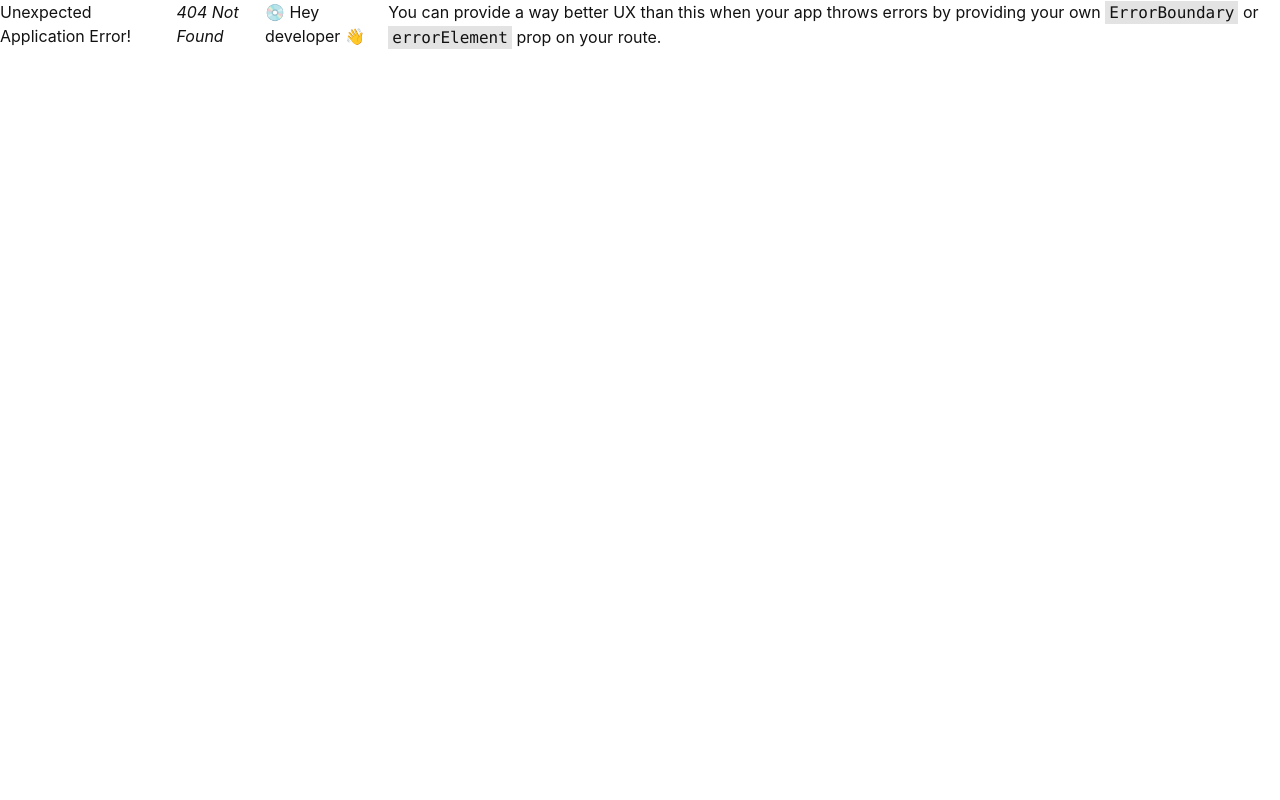
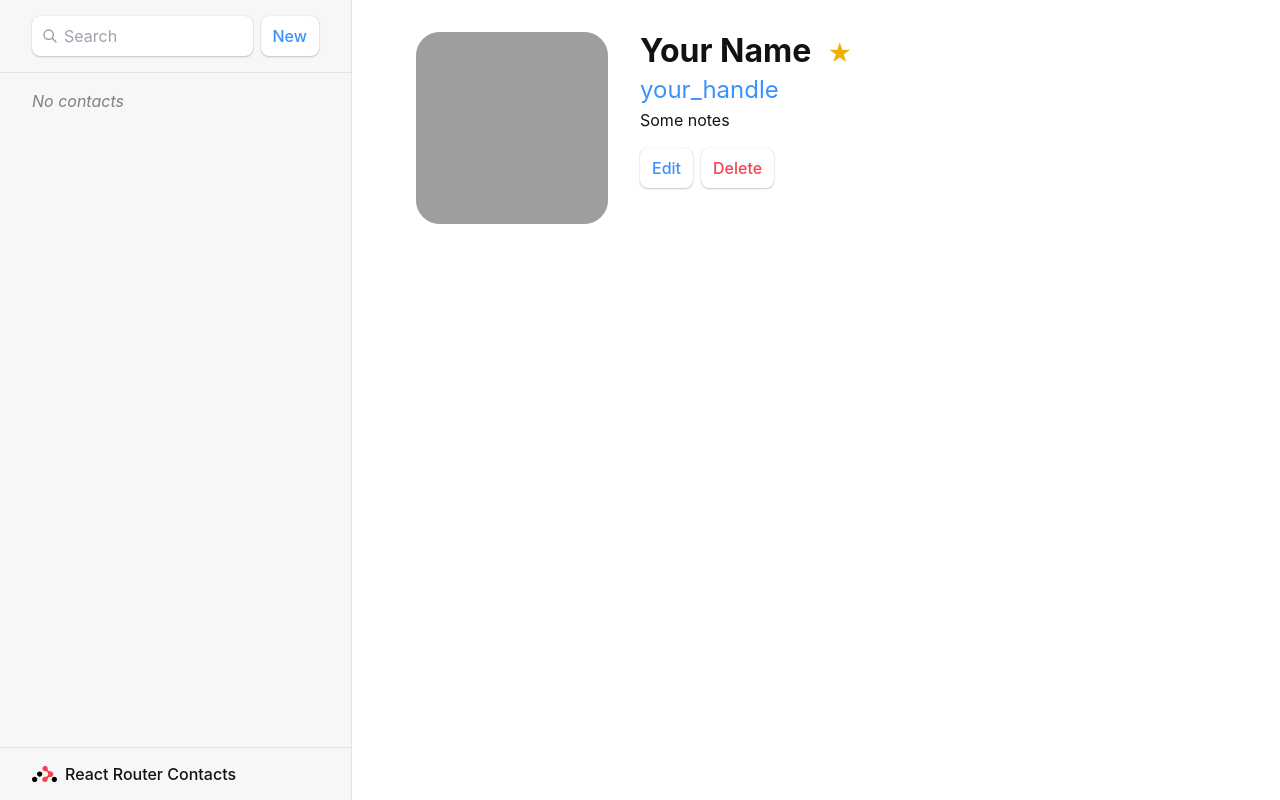
Before and after one commit to Chizaram-Igolo/contact-list, a React (Vite) app: page /contacts/1 in a window 1280 px wide. Before the commit this address had no page. Built offline with nearby package versions, Linux system fonts and the light colour scheme; grey boxes are pictures that could not be loaded.

Commit message:
➕ Add 'contact' Component

```diff
--- a/package.json
+++ b/package.json
@@ -14,7 +14,8 @@
     "match-sorter": "^6.3.1",
     "react": "^18.2.0",
     "react-dom": "^18.2.0",
-    "react-router-dom": "^6.15.0"
+    "react-router-dom": "^6.15.0",
+    "sort-by": "^1.2.0"
   },
   "devDependencies": {
     "@types/react": "^18.2.15",
--- /dev/null
+++ b/src/error-page.tsx
@@ -0,0 +1,21 @@
+import { useRouteError } from "react-router-dom";
+
+type ErrorResponse = {
+  statusText: string;
+  message: string;
+};
+
+export default function ErrorPage() {
+  const error = useRouteError() as ErrorResponse;
+  console.error(error);
+
+  return (
+    <div id="error-page">
+      <h1>Oops!</h1>
+      <p>Sorry, an unexpected error has occurred.</p>
+      <p>
+        <i>{error.statusText || error.message}</i>
+      </p>
+    </div>
+  );
+}
--- a/src/main.tsx
+++ b/src/main.tsx
@@ -2,9 +2,24 @@ import React from "react";
 import ReactDOM from "react-dom/client";
 import { createBrowserRouter, RouterProvider } from "react-router-dom";
 import "./index.css";
-import Root from "./routes/roots";
+import Root from "./routes/root";
+import { loader as rootLoader } from "./utils/functions";
+import ErrorPage from "./error-page";
+import Contact from "./routes/contact";
 
-const router = createBrowserRouter([{ path: "/", element: <Root /> }]);
+const router = createBrowserRouter([
+  {
+    path: "/",
+    element: <Root />,
+    errorElement: <ErrorPage />,
+    loader: rootLoader,
+    children: [{ path: "contacts/:contactId", element: <Contact /> }],
+  },
+  {
+    path: "contacts/:contactId",
+    element: <Contact />,
+  },
+]);
 
 ReactDOM.createRoot(document.getElementById("root")!).render(
   <React.StrictMode>
--- /dev/null
+++ b/src/routes/contact.tsx
@@ -0,0 +1,81 @@
+import { Form } from "react-router-dom";
+import { Contact } from "../utils/types";
+
+export default function Contact() {
+  const contact = {
+    first: "Your",
+    last: "Name",
+    avatar: "https://placekitten.com/g/200/200",
+    twitter: "your_handle",
+    notes: "Some notes",
+    favorite: true,
+  };
+
+  return (
+    <div id="contact">
+      <div>
+        <img src={contact.avatar} alt={contact.avatar || ""} />
+      </div>
+
+      <div>
+        <h1>
+          {contact.first || contact.last ? (
+            <>
+              {contact.first} {contact.last}
+            </>
+          ) : (
+            <i>No Name</i>
+          )}
+          <Favorite contact={contact} />
+        </h1>
+
+        {contact.twitter && (
+          <p>
+            <a target="_blank" href={`https://twitter.com/${contact.twitter}`}>
+              {contact.twitter}
+            </a>
+          </p>
+        )}
+
+        {contact.notes && <p>{contact.notes}</p>}
+
+        <div>
+          <Form action="edit">
+            <button type="submit">Edit</button>
+          </Form>
+          <Form
+            method="post"
+            action="destroy"
+            onSubmit={(event) => {
+              if (!confirm("Please confirm you want to delete this record.")) {
+                event.preventDefault();
+              }
+            }}
+          >
+            <button type="submit">Delete</button>
+          </Form>
+        </div>
+      </div>
+    </div>
+  );
+}
+
+interface IFavorite {
+  contact: Contact;
+}
+
+const Favorite: React.FC<IFavorite> = ({ contact }) => {
+  const favorite = contact.favorite;
+
+  return (
+    <Form method="post">
+      <button
+        name="favorite"
+        value={favorite ? "false" : "true"}
+        aria-label={favorite ? "Remove from favorites" : "Add to favorites"}
+      >
+        {favorite ? "★" : "☆"}
+      </button>
+    </Form>
+  );
+};
--- /dev/null
+++ b/src/routes/root.tsx
@@ -0,0 +1,57 @@
+import { Outlet, Link, useLoaderData } from "react-router-dom";
+import { loader } from "../utils/functions";
+
+export default function Root() {
+  const contacts = useLoaderData() as Awaited<ReturnType<typeof loader>>;
+
+  return (
+    <>
+      <div id="sidebar">
+        <h1>React Router Contacts</h1>
+        <div>
+          <form id="search-form" role="search">
+            <input
+              id="q"
+              aria-label="Search contacts"
+              placeholder="Search"
+              type="search"
+              name="q"
+            />
+            <div id="search-spinner" aria-hidden hidden={true}></div>
+            <div className="sr-only" aria-live="polite"></div>
+          </form>
+          <form method="post">
+            <button type="submit">New</button>
+          </form>
+        </div>
+        <nav>
+          {contacts.length ? (
+            <ul>
+              {contacts.map((contact) => (
+                <li key={contact.id}>
+                  <Link to={`/contacts/${contact.id}`}>
+                    {contact.first || contact.last ? (
+                      <>
+                        {contact.first} {contact.last}
+                      </>
+                    ) : (
+                      <i>No Name</i>
+                    )}{" "}
+                    {contact.favorite && <span>★</span>}
+                  </Link>
+                </li>
+              ))}
+            </ul>
+          ) : (
+            <p>
+              <i>No contacts</i>
+            </p>
+          )}
+        </nav>
+      </div>
+      <div id="detail">
+        <Outlet />
+      </div>
+    </>
+  );
+}
--- a/src/routes/roots.tsx
+++ /dev/null
@@ -1,36 +0,0 @@
-export default function Root() {
-  return (
-    <>
-      <div id="sidebar">
-        <h1>React Router Contacts</h1>
-        <div>
-          <form id="search-form" role="search">
-            <input
-              id="q"
-              aria-label="Search contacts"
-              placeholder="Search"
-              type="search"
-              name="q"
-            />
-            <div id="search-spinner" aria-hidden hidden={true}></div>
-            <div className="sr-only" aria-live="polite"></div>
-          </form>
-          <form method="post">
-            <button type="submit">New</button>
-          </form>
-        </div>
-        <nav>
-          <ul>
-            <li>
-              <a href="/contacts/1">Your Name</a>
-            </li>
-            <li>
-              <a href="/contacts/2">Your Friend</a>
-            </li>
-          </ul>
-        </nav>
-      </div>
-      <div id="detail"></div>
-    </>
-  );
-}
--- /dev/null
+++ b/src/utils/functions.ts
@@ -0,0 +1,6 @@
+import { getContacts } from "../contacts";
+
+export async function loader() {
+  const contacts = await getContacts();
+  return contacts;
+}
--- /dev/null
+++ b/src/utils/types.ts
@@ -0,0 +1,11 @@
+// `Contact` type
+export type Contact = {
+  id?: string;
+  first?: string;
+  last?: string;
+  createdAt?: number;
+  avatar?: string;
+  twitter?: string;
+  notes?: string;
+  favorite?: boolean;
+};
```
Also changed, not shown: src/contacts.ts (+1 -8 lines), 1 other file (tests, documents, lock files or other folders).
